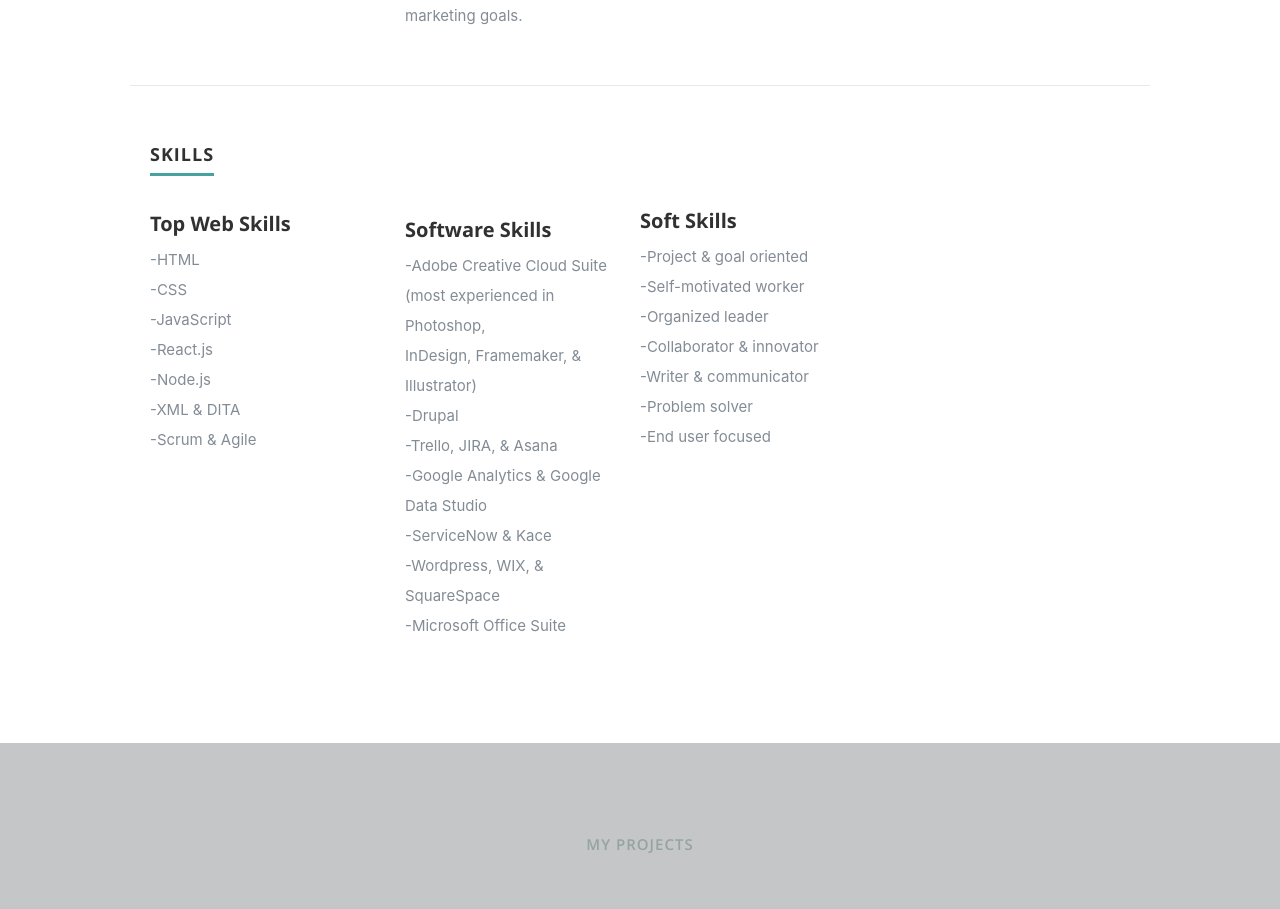
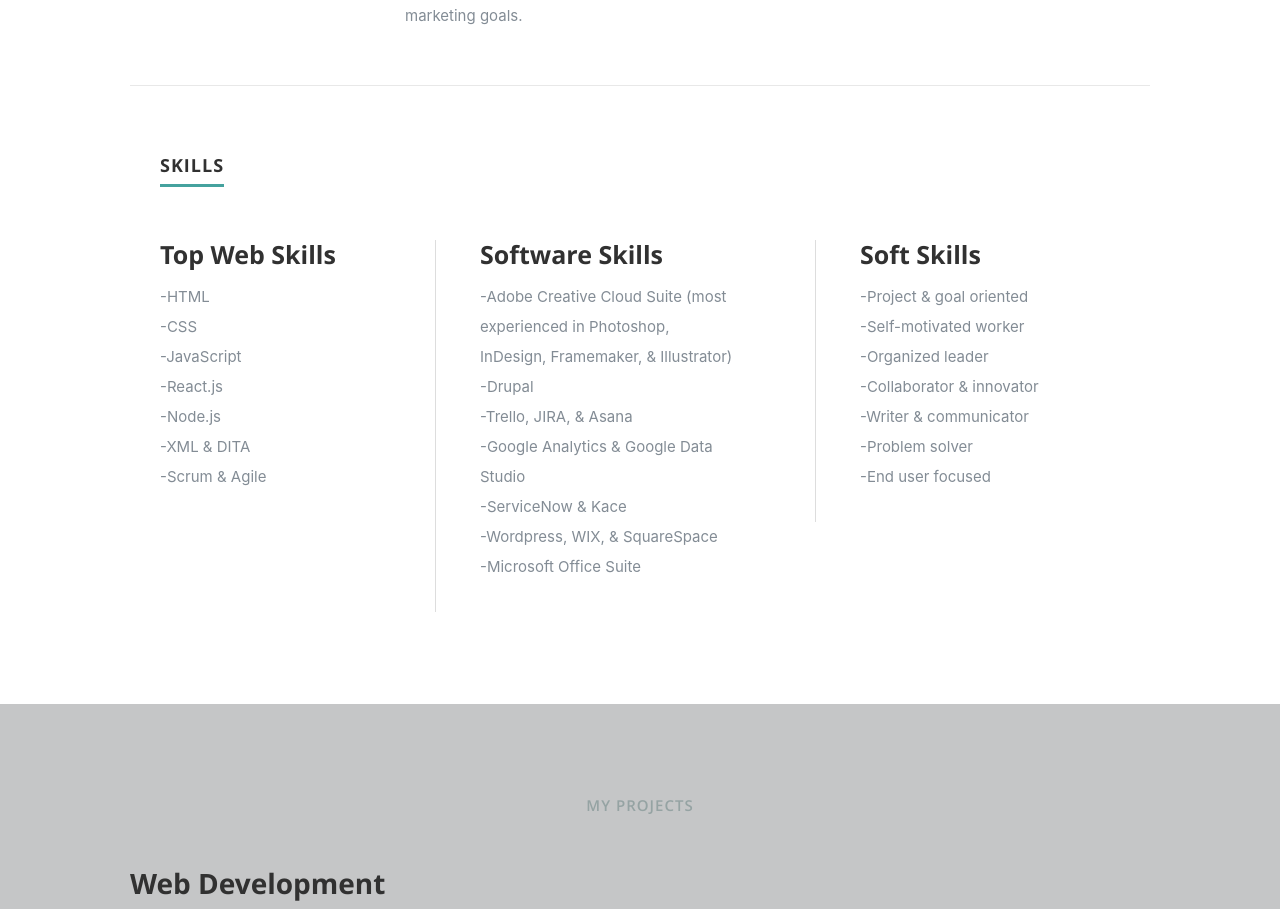
Before and after one commit to emilyr47/Portfolio, a React (Create React App) app: page / in a window 1280 px wide. Shown: the part 3620-4529 px from the top of the page. Built offline with nearby package versions, Linux system fonts and the light colour scheme.

Commit message:
fixed skills section

```diff
--- a/public/css/layout.css
+++ b/public/css/layout.css
@@ -286,7 +286,38 @@
 /*----------------------------------------------*/
 /*	Skill Bars
 /*----------------------------------------------*/
+.vertical-divider{
+	clear: both;
+	position: relative;
+}
 
+.vertical-divider:after {
+	clear: both;
+	content: " ";
+	display: block;
+	height: 0;
+   visibility: hidden;
+
+}
+
+.vertical-divider .column:not(:first-child):after, .vertical-divider .columns:not(:first-child):after{
+	background: #DDDDDD;
+	bottom: 0;
+	content: " ";
+	margin-left: -45px;
+	position: absolute;
+	top: 0;
+	width: 1px;
+}
+
+/* Very simple grid for example */
+.container { align-content: center; position: relative; width: 100%; margin: 20px auto; padding: 0; }
+
+.container .column, .container .columns {align-content: center; display: inline; margin-left: 10px; margin-right: 10px; }
+
+.container .one-third.column { width: 300px; }
+
+.container .two-thirds.column { width: 620px; }
 .bars {
    width: 300px;
 	float: left;
--- a/src/components/Resume.js
+++ b/src/components/Resume.js
@@ -79,24 +79,50 @@
 
 
          <div className="row skill">
+         <div class="container vertical-divider">
+  <div class="column one-third">
+  <h1><span>Skills </span></h1><br></br>
+  </div>
 
+</div>
+
+<div class="container vertical-divider">
+  <div class="column one-third">
+    <h3>Top Web Skills</h3>
+    <p>-HTML<br></br>-CSS<br></br>-JavaScript<br></br>-React.js<br></br>-Node.js<br></br>-XML &amp; DITA<br></br>-Scrum &amp; Agile</p>
+  </div>
+  <div class="column one-third">
+    <h3>Software Skills</h3>
+    <p>-Adobe Creative Cloud Suite (most experienced in Photoshop, InDesign, Framemaker, &amp; Illustrator)<br></br>-Drupal<br></br>-Trello, JIRA, &amp; Asana<br></br>-Google Analytics &amp; Google Data Studio<br></br>-ServiceNow &amp; Kace<br></br>-Wordpress, WIX, &amp; SquareSpace<br></br>-Microsoft Office Suite</p>
+  </div>
+  <div class="column one-third">
+    <h3>Soft Skills</h3>
+    <p>-Project &amp; goal oriented<br></br>-Self-motivated worker<br></br>-Organized leader<br></br>-Collaborator &amp; innovator<br></br>-Writer &amp; communicator<br></br>-Problem solver<br></br>-End user focused</p>
+  </div>
+</div>
+
+         </div>
+
+ {/* <div className="row skill">
             <div className="three columns header-col">
-               <h1><span>Skills </span></h1><br></br>
                <h4>Top Web Skills</h4>
                <p>-HTML<br></br>-CSS<br></br>-JavaScript<br></br>-React.js<br></br>-Node.js<br></br>-XML &amp; DITA<br></br>-Scrum &amp; Agile</p>
             </div>
-            <h1><span></span></h1><br></br><br></br>
               <div className="three columns header-col">
-            <h4>Software Skills</h4>
-               <p>-Adobe Creative Cloud Suite (most experienced in Photoshop, <br></br>InDesign, Framemaker, &amp; Illustrator)<br></br>-Drupal<br></br>-Trello, JIRA, &amp; Asana<br></br>-Google Analytics &amp; Google Data Studio<br></br>-ServiceNow &amp; Kace<br></br>-Wordpress, WIX, &amp; SquareSpace<br></br>-Microsoft Office Suite</p>
+              <h4 >Software Skills</h4>
+               <p>-Adobe Creative Cloud Suite (most experienced in Photoshop, InDesign, Framemaker, &amp; Illustrator)<br></br>-Drupal<br></br>-Trello, JIRA, &amp; Asana<br></br>-Google Analytics &amp; Google Data Studio<br></br>-ServiceNow &amp; Kace<br></br>-Wordpress, WIX, &amp; SquareSpace<br></br>-Microsoft Office Suite</p>
 
                </div>
+               <div className="three columns header-col">
+
                <h4>Soft Skills</h4>
                <p>-Project &amp; goal oriented<br></br>-Self-motivated worker<br></br>-Organized leader<br></br>-Collaborator &amp; innovator<br></br>-Writer &amp; communicator<br></br>-Problem solver<br></br>-End user focused</p>
-         </div>
+        </div>
+         </div>  */}
 
 
       </section>
+
     );
   }
 }
```
